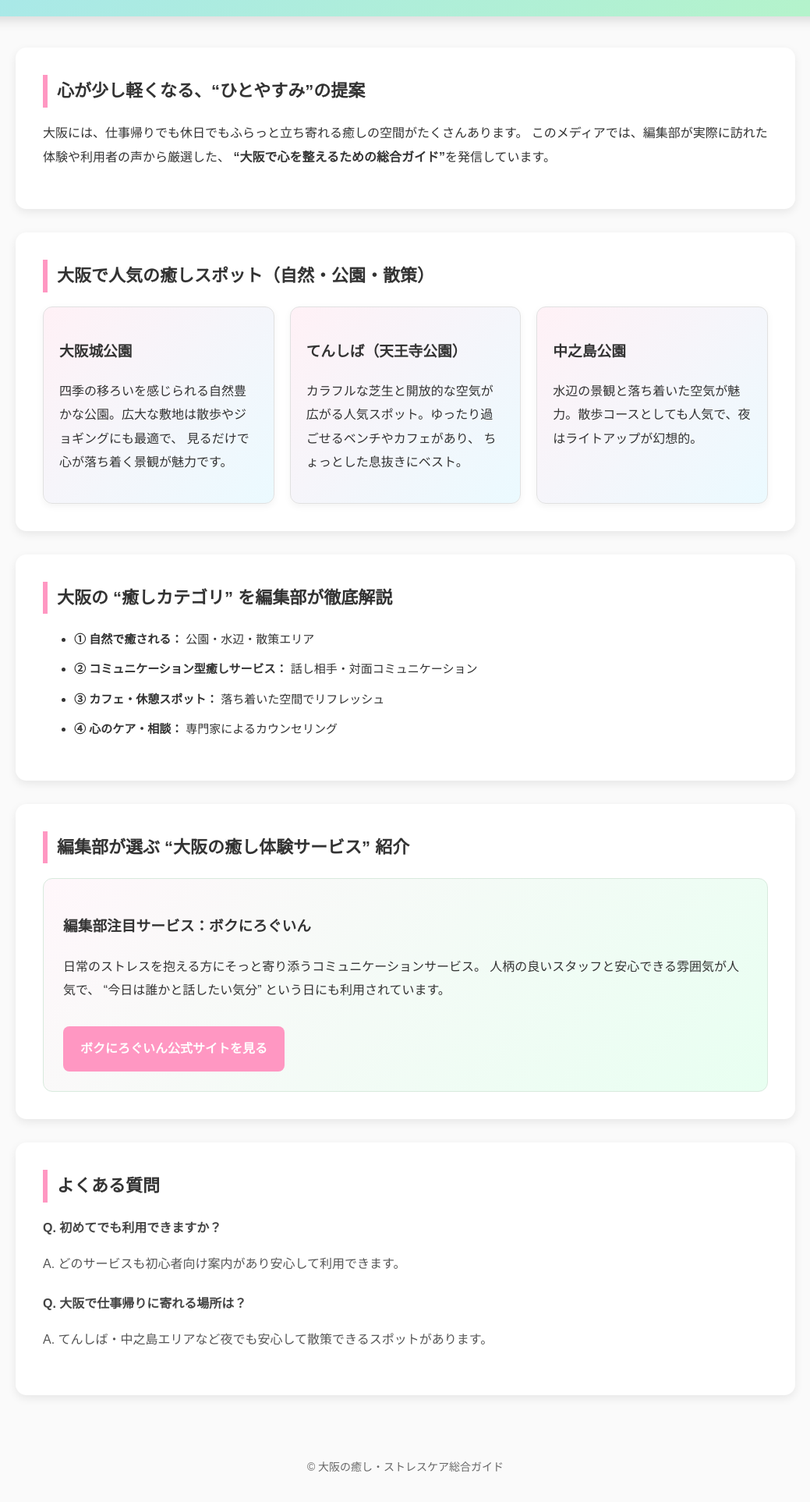
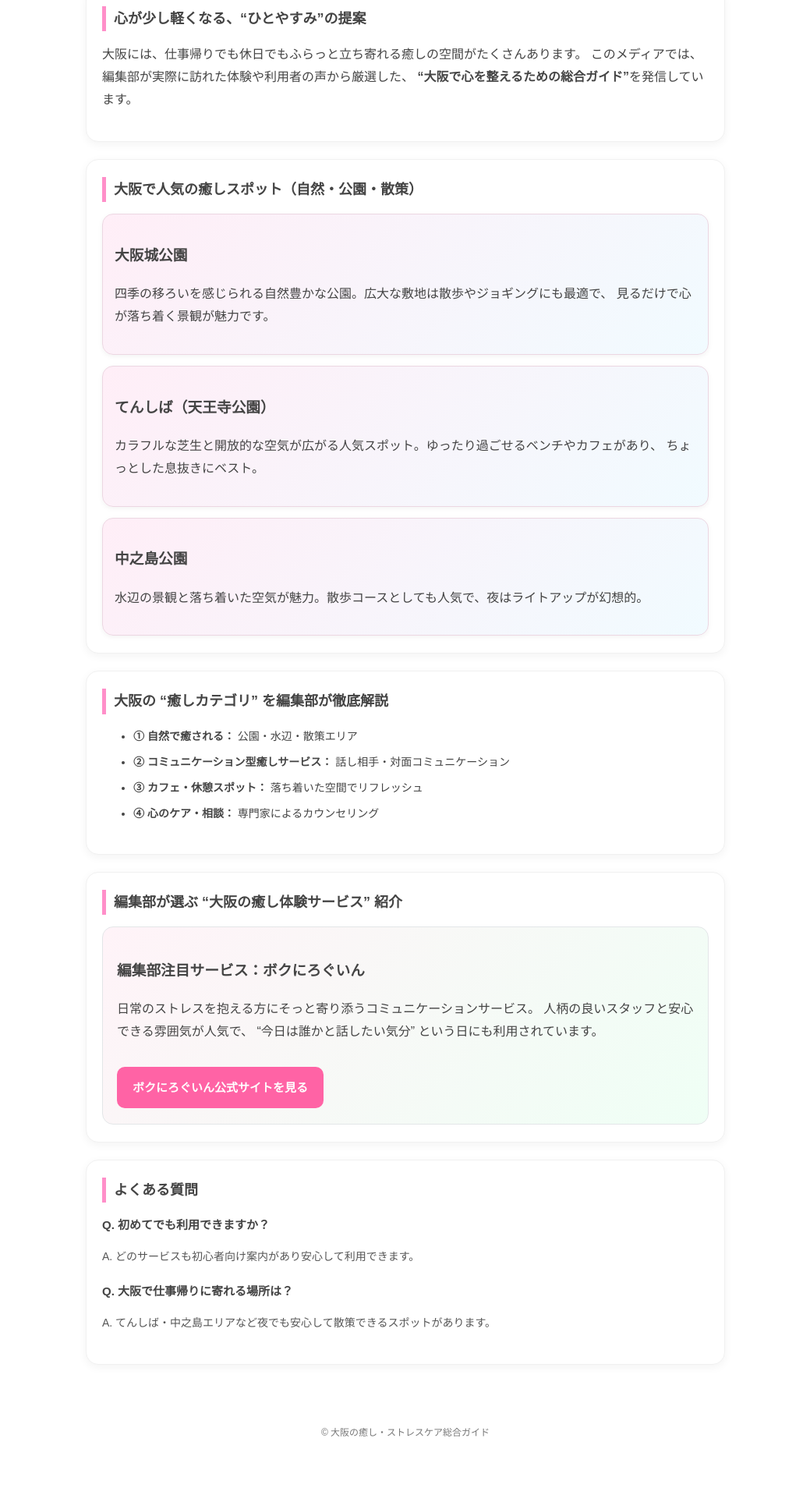
Before and after one commit to bokulog/iyashi-media, a plain HTML site: page index.html in a window 1280 px wide. Shown: the part 236-2162 px from the top of the page at 78% size, without its empty margins (120-1159 px from the left). After the commit the page ends 2122 px from the top, so only its background shows below. Drawn offline with Linux system fonts and the light colour scheme.

Commit message:
Update style.css

```diff
--- a/style.css
+++ b/style.css
@@ -2,23 +2,25 @@
 body {
     margin: 0;
     font-family: "Yu Gothic", sans-serif;
-    background: #fafafa;
-    color: #333;
-    line-height: 1.9;
+    background: #fff;
+    color: #444;
+    line-height: 1.8;
+    -webkit-font-smoothing: antialiased;
 }
 
 /* HEADER */
 .site-header {
-    background: linear-gradient(135deg, #ffb9d1, #a0e0ff, #b8f7c1);
+    background: linear-gradient(145deg, #ffd1e8, #aee6ff 40%, #c7ffd8);
     color: #fff;
-    padding: 70px 20px;
+    padding: 50px 20px;
     text-align: center;
-    background-size: 300% 300%;
-    animation: headerGrad 10s ease infinite;
-    box-shadow: 0 4px 15px rgba(0,0,0,0.15);
+    background-size: 250% 250%;
+    animation: headerFlow 12s ease infinite;
+    border-bottom-left-radius: 28px;
+    border-bottom-right-radius: 28px;
 }
 
-@keyframes headerGrad {
+@keyframes headerFlow {
     0% { background-position: 0% 50%; }
     50% { background-position: 100% 50%; }
     100% { background-position: 0% 50%; }
@@ -26,127 +28,119 @@ body {
 
 .site-header h1 {
     margin: 0;
-    font-size: 32px;
+    font-size: 26px;
     font-weight: bold;
 }
 
 .subtitle {
     margin-top: 10px;
-    font-size: 16px;
+    font-size: 14px;
     opacity: 0.9;
 }
 
 /* CONTAINER */
 .container {
-    max-width: 1000px;
-    margin: 40px auto;
-    padding: 0 20px;
+    max-width: 820px;
+    margin: 25px auto 40px;
+    padding: 0 18px;
 }
 
 /* SECTION */
 .section {
     background: #ffffff;
-    padding: 35px;
-    margin-bottom: 30px;
-    border-radius: 14px;
-    box-shadow: 0 4px 12px rgba(0,0,0,0.08);
+    padding: 22px 20px;
+    margin-bottom: 22px;
+    border-radius: 16px;
+    border: 1px solid #f1f1f1;
+    box-shadow: 0 3px 12px rgba(0,0,0,0.05);
 }
 
 .section h2 {
     margin-top: 0;
-    padding-left: 12px;
-    border-left: 6px solid #ff97c2;
-    font-size: 22px;
+    padding-left: 10px;
+    border-left: 5px solid #ff8fc9;
+    font-size: 18px;
+    font-weight: bold;
 }
 
 /* LIST */
 .list li {
-    margin-bottom: 10px;
-    font-size: 15px;
+    margin-bottom: 8px;
+    font-size: 14px;
 }
 
 /* GRID CARDS */
 .card-grid {
     display: grid;
-    grid-template-columns: repeat(auto-fit, minmax(250px, 1fr));
-    gap: 20px;
+    grid-template-columns: 1fr;
+    gap: 14px;
 }
 
 .spot-card {
-    background: linear-gradient(135deg, #fff1f6, #ebfaff);
-    padding: 20px;
-    border-radius: 12px;
-    border: 1px solid #e1e1e1;
-    box-shadow: 0 3px 10px rgba(0,0,0,0.05);
-    transition: 0.25s;
+    background: linear-gradient(135deg, #ffeef7, #f1fbff);
+    padding: 17px 15px;
+    border-radius: 14px;
+    border: 1px solid #ecd7e2;
+    box-shadow: 0 2px 6px rgba(0,0,0,0.05);
 }
 
-.spot-card:hover {
-    transform: translateY(-4px);
-    box-shadow: 0 4px 14px rgba(0,0,0,0.12);
-}
-
-/* RECOMMEND CARD */
+/* RECOMMEND */
 .recommend-card {
-    background: linear-gradient(135deg, #fff7fb, #e8fff1);
-    padding: 25px;
-    border-radius: 12px;
-    border: 1px solid #d8eadd;
+    background: linear-gradient(135deg, #fff3f8, #effff5);
+    padding: 20px 18px;
+    border-radius: 14px;
+    border: 1px solid #e3e6e8;
 }
 
 /* BUTTON */
 .btn {
     display: inline-block;
-    background: #ff97c2;
+    background: #ff63a5;
     color: #fff;
-    padding: 14px 22px;
-    border-radius: 8px;
+    padding: 13px 20px;
+    border-radius: 10px;
     text-decoration: none;
-    font-size: 16px;
+    font-size: 15px;
+    font-weight: bold;
     margin-top: 14px;
-    font-weight: bold;
     transition: 0.2s;
 }
 
 .btn:hover {
-    background: #ff7da9;
+    opacity: 0.85;
 }
 
 /* FAQ */
 .faq .qa {
-    margin-bottom: 20px;
+    margin-bottom: 18px;
 }
 
 .q {
     font-weight: bold;
     color: #444;
+    font-size: 15px;
 }
 
 .a {
-    margin-top: 5px;
+    margin-top: 4px;
     color: #555;
+    font-size: 14px;
 }
 
 /* FOOTER */
 .footer {
     text-align: center;
     padding: 25px;
-    font-size: 14px;
-    color: #666;
-    margin-bottom: 30px;
+    font-size: 12px;
+    color: #777;
+    margin-top: 30px;
 }
 
-/* MOBILE */
-@media (max-width: 600px) {
-    .site-header h1 {
-        font-size: 26px;
-    }
-    .section {
-        padding: 25px;
-    }
-    .btn {
-        width: 100%;
-        text-align: center;
-        padding: 16px;
-    }
+/* MOBILE OPTIMIZE */
+@media (max-width: 480px) {
+    .site-header h1 { font-size: 22px; }
+    .subtitle { font-size: 13px; }
+    .section { padding: 18px 14px; }
+    .spot-card { padding: 15px 12px; }
+    .btn { width: 100%; text-align: center; padding: 15px; }
 }
```
